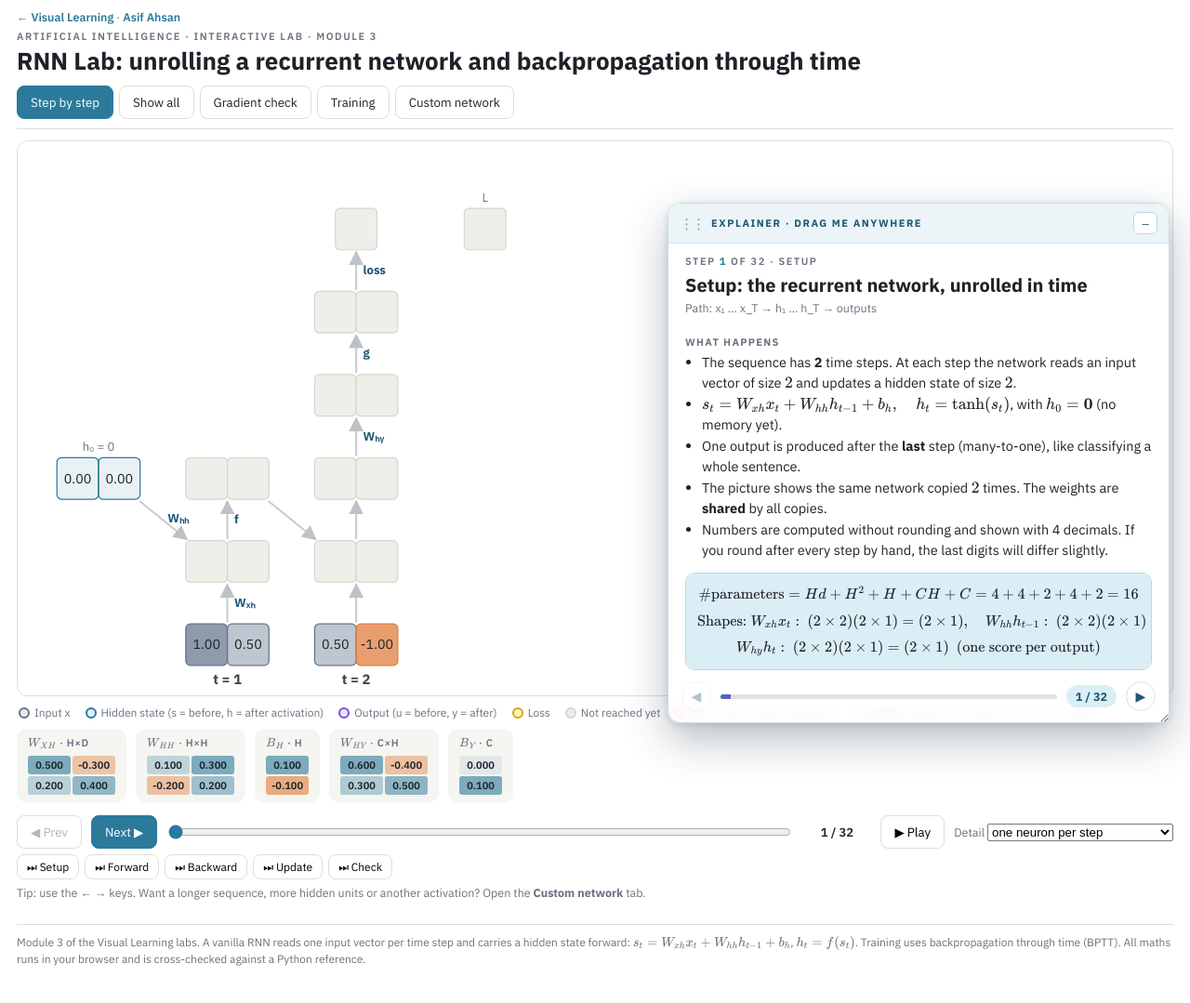
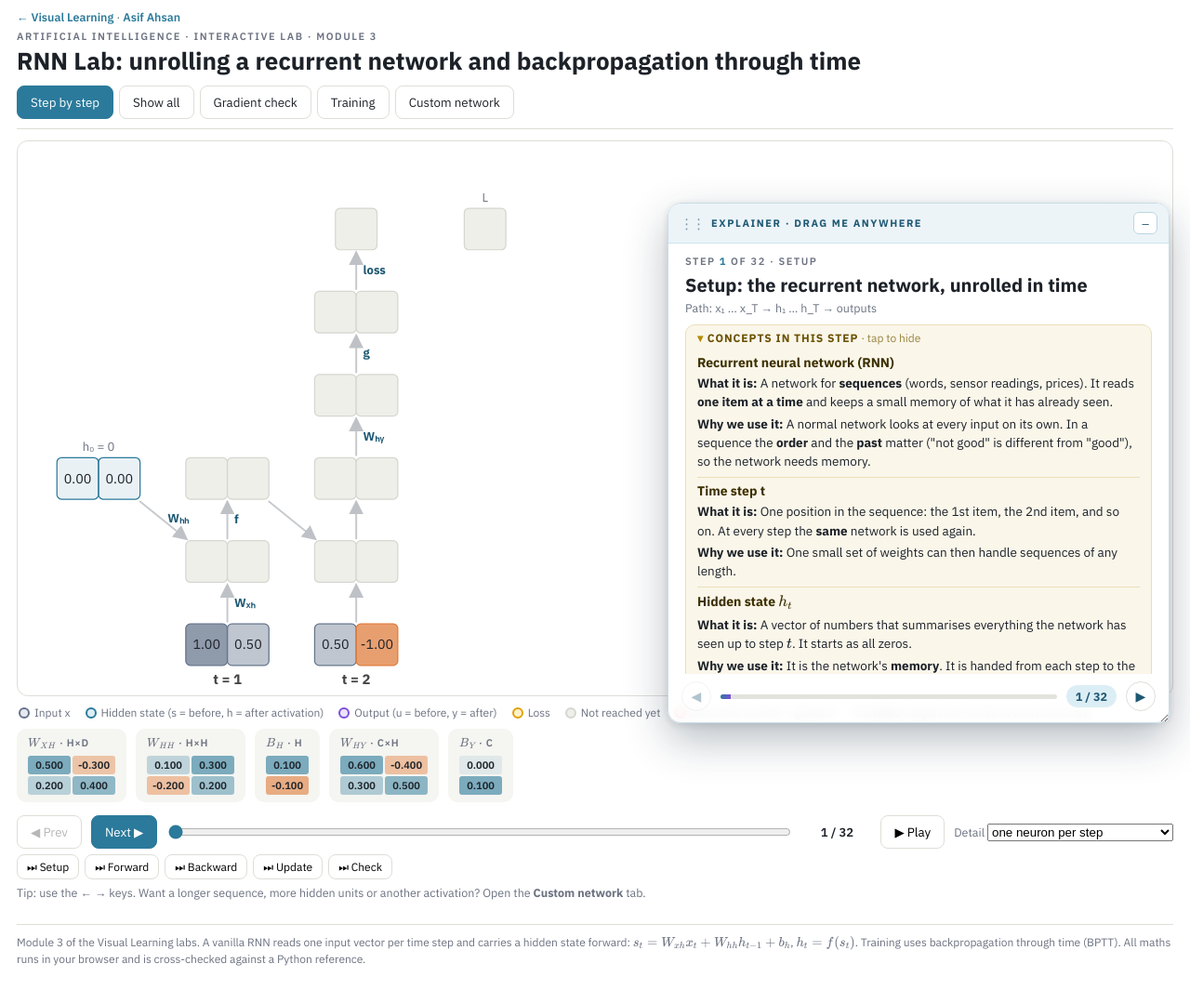
Before and after one commit to asifahsaan/asifahsaan.github.io, a plain HTML site: page visual-learning/rnn.html in a window 1280 px wide. Shown: the whole page at 93% size. Drawn offline with Linux system fonts and the light colour scheme.

Commit message:
RNN lab: one open-by-default concepts block above the calculations, dogs preset uses all 3 steps, sliding-window sequence count table

```diff
--- a/visual-learning/rnn.html
+++ b/visual-learning/rnn.html
@@ -194,11 +194,17 @@ body{padding-top:10px}
 .mat .mg{display:inline-grid;gap:2px}
 .mat .mg i{display:block;min-width:46px;padding:2px 3px;font:600 11px/16px "IBM Plex Sans",sans-serif;text-align:center;font-style:normal;border-radius:3px}
 .mat.hi .mk{color:var(--acc)}
-details.learn{background:#FAF6EA;border:1px solid #EADFB8;border-radius:8px;padding:5px 10px;margin:5px 0}
-details.learn summary{cursor:pointer;font-weight:600;font-size:13px;color:#6b5200;list-style:none}
-details.learn summary::-webkit-details-marker{display:none}
-details.learn summary:before{content:"▸ ";color:#B58B00}
-details.learn[open] summary:before{content:"▾ "}
+details.concepts{background:#FAF6EA;border:1px solid #EADFB8;border-radius:10px;padding:6px 12px;margin:8px 0}
+details.concepts>summary{cursor:pointer;font-weight:700;font-size:12px;letter-spacing:.08em;text-transform:uppercase;color:#6b5200;list-style:none}
+details.concepts>summary::-webkit-details-marker{display:none}
+details.concepts>summary:before{content:"▸ ";color:#B58B00}
+details.concepts[open]>summary:before{content:"▾ "}
+details.concepts>summary:after{content:" · tap to hide";font-weight:400;text-transform:none;letter-spacing:0;color:#9a8440}
+details.concepts:not([open])>summary:after{content:" · tap to read";}
+.lcard{border-top:1px solid #EADFB8;margin-top:7px;padding-top:5px}
+.lcard:first-of-type{border-top:0;margin-top:5px}
+.lcard .lh{font-weight:700;font-size:14px;color:#3d3000}
+.lcard p{margin:3px 0;font-size:13.5px;line-height:1.5}
 .tkn{display:inline-block;background:#EBE3FA;border-radius:99px;padding:1px 9px;margin:0 4px 2px 0;font-weight:600;color:#5b2fa0;font-size:12.5px}
 .vocabline{margin:8px 2px 0;font-size:13px;color:#444;line-height:1.7}
 .vocabline .vl2{margin-top:4px;color:#333}
@@ -259,11 +265,11 @@ details.learn[open] summary:before{content:"▾ "}
         <div class="k" id="kick"></div>
         <h2 id="title"></h2>
         <div class="path" id="path"></div>
+        <div id="learn"></div>
         <div id="opkey" class="opkey"></div>
         <div class="what"><h3>What happens</h3><ul id="what"></ul></div>
         <div class="res" id="res"></div>
         <div class="say"><h3>Teaching note</h3><div id="say"></div></div>
-        <div id="learn"></div>
       </div>
       <div class="fnav"><button id="prev2" title="Previous">◀</button><div class="trk"><div class="bar" id="bar"></div></div><span class="c2" id="cnt2"></span><button id="next2" title="Next">▶</button></div>
     </aside>
@@ -616,7 +622,7 @@ function paint(){
     const used=(r,c)=>sp&&(sp.all||(sp.rows&&sp.rows.includes(r))||(sp.cols&&sp.cols.includes(c))||(sp.idx&&sp.idx.includes(r)));
     const cells=rows.map((row,r)=>row.map((v,c)=>{const u=used(r,c);return`<i style="background:${v>=0?`rgba(43,122,155,${.1+.5*Math.abs(v)/mx})`:`rgba(224,123,57,${.1+.5*Math.abs(v)/mx})`};${u?`outline:3px solid ${sp.col};outline-offset:-1px;font-weight:800`:(om?'opacity:.3':'')}">${v.toFixed(3)}</i>`;}).join('')).join('');
     return`<div class="mat ${(om?!!sp:hi.has(n))?'hi':''}" style="${om&&!sp?'opacity:.55':''}"><div class="mk">${K(tex)} · ${sh}</div><div class="mg" style="grid-template-columns:repeat(${rows[0].length},auto)">${cells}</div></div>`;}).join('');
-  $('#learn').innerHTML=(cur.learn||[]).map(l=>`<details class="learn"><summary>${rt(l.title)}</summary><p><b>What it is:</b> ${rt(l.what)}</p><p><b>Why we use it:</b> ${rt(l.why)}</p></details>`).join('');
+  {const lr=cur.learn||[];$('#learn').innerHTML=lr.length?`<details class="concepts" ${window.__conceptsOpen===false?'':'open'}><summary>Concept${lr.length>1?'s':''} in this step</summary>${lr.map(l=>`<div class="lcard"><div class="lh">${rt(l.title)}</div><p><b>What it is:</b> ${rt(l.what)}</p><p><b>Why we use it:</b> ${rt(l.why)}</p></div>`).join('')}</details>`:'';}
   $('#opkey').innerHTML=(cur.ops&&cur.ops.key||[]).map(([c,t])=>`<span><i style="background:${c}"></i>${rt(t)}</span>`).join('');
   // panel
   const names={S:'Setup',F:'Forward',B:'Backward',U:'Update',C:'Check'};
@@ -644,8 +650,8 @@ function setTab(t){tab=t;stopPlay();stopTrainPlay();syncPanel();document.querySe
 function renderAll(){const names={S:['Setup',''],F:['Forward pass (through time)',''],B:['Backward pass: backpropagation through time','B'],U:['Update',''],C:['Check','']};let h='',last='';
   steps.forEach((s,i)=>{if(s.ph!==last){last=s.ph;const nm=names[s.ph];h+=(i?'</div>':'')+`<div class="sec ${nm[1]}">${nm[0]}</div><div class="cards">`;}
     h+=`<div class="card"><div class="k">Step ${i+1} of ${steps.length}</div><h4>${rt(s.title)}</h4>${s.res.map(r=>K(r,true)).join('')}</div>`;});
-  const gl=(steps.gloss||[]).map(l=>`<details class="learn"><summary>${rt(l.title)}</summary><p><b>What it is:</b> ${rt(l.what)}</p><p><b>Why we use it:</b> ${rt(l.why)}</p></details>`).join('');
-  $('#p-all').innerHTML=`<details class="gl"><summary style="cursor:pointer;font-weight:700;font-size:16px;margin:4px 0 6px">Concepts used in this lab (tap to open)</summary><div class="cards">${gl}</div></details><div class="row" style="margin-top:14px"><h2 style="margin:0;font-size:20px">Every calculation of one training step, on one screen</h2><span class="note">Click a card to jump to it in Step by step.</span></div>`+h+'</div>';
+  const gl=(steps.gloss||[]).map(l=>`<div class="lcard"><div class="lh">${rt(l.title)}</div><p><b>What it is:</b> ${rt(l.what)}</p><p><b>Why we use it:</b> ${rt(l.why)}</p></div>`).join('');
+  $('#p-all').innerHTML=`<details class="concepts" open><summary>All concepts used in this lab</summary><div class="cards">${gl}</div></details><div class="row" style="margin-top:14px"><h2 style="margin:0;font-size:20px">Every calculation of one training step, on one screen</h2><span class="note">Click a card to jump to it in Step by step.</span></div>`+h+'</div>';
   $('#p-all').querySelectorAll('.card').forEach((c,i)=>{c.style.cursor='pointer';c.onclick=()=>{setTab('step');go(i);}});}
 function renderCheck(){const eps=parseFloat($('#eps').value),an=analytic(S.cfg),ng=numgrad(S.cfg,eps);let mx=0;
   $('#gcform').innerHTML=K(R`\dfrac{\partial L}{\partial\theta}\;\approx\;\dfrac{L(\theta+\epsilon)-L(\theta-\epsilon)}{2\epsilon}`,true)+`<div>Nudge one shared weight up and down by ε, re-run the whole unrolled forward pass, and compare with the BPTT value.</div>`;
@@ -762,7 +768,7 @@ function wordCfg(o){const c=Object.assign(defaultCfg(),{act:'tanh',gran:'neuron'
   c.tok={vocab:o.vocab.slice(),seq:o.seq.map(w=>o.vocab.indexOf(w)),emb:o.emb||null};delete c.vocab;delete c.seq;delete c.emb;
   tokSync(c);if(!o.Wxh)randWeights(c,hashStr(o.vocab.join('')+o.seq.join('')));return c;}
 const WORD_PRESETS={
-  'Slides example: letters d-o-g (one-hot, 3 hidden units, predict the next letter at every step)':()=>wordCfg({vocab:['d','o','g','s'],seq:['d','o','g'],mode:'all',H:3,
+  'Slides example: the word "dogs" (letters d o g s, one-hot, 3 hidden units, next letter at every step)':()=>wordCfg({vocab:['d','o','g','s'],seq:['d','o','g','s'],mode:'all',H:3,
     Wxh:[[.6,.8,.4,.8],[.2,.2,.8,.7],[.9,.8,.1,.2]],Whh:[[.1,.5,.1],[.5,.9,.3],[.3,.2,.1]],b:[0,0,0],Why:[[.9,.8,.3],[.2,.3,.4],[.6,.9,.1],[.5,0,.3]],by:[0,0,0,0]}),
   'Next word: "I love" → AI (7 words, 2-number embeddings, 2 hidden units)':()=>wordCfg({vocab:['I','love','AI','and','learning','is','useful'],seq:['I','love','AI'],mode:'last',H:2,
     emb:[[1,0],[0,1],[1,1],[.5,.5],[.5,.5],[.5,.5],[.5,.5]],Wxh:[[.5,.2],[.1,.4]],Whh:[[.3,.1],[.2,.2]],b:[0,0],Why:[[.1,.1],[.2,.1],[1,1.2],[.3,.2],[.5,.4],[.1,.3],[.4,.5]],by:[0,0,0,0,0,0,0]}),
@@ -777,6 +783,7 @@ function updateVocabline(){const el=$('#vocabline'),cfg=S.cfg;if(!cfg.tok){el.in
     lines.push(`step ${t+1}: input <b>${esc(tk.vocab[tk.seq[t]])}</b> → predicts <b>${esc(tk.vocab[pi])}</b> (${(y[pi]*100).toFixed(1)}%), target <b>${esc(tk.vocab[ti])}</b> gets ${(y[ti]*100).toFixed(1)}%`);});
   el.innerHTML=h+(lines.length?`<div class="vl2">${lines.join('<br>')}</div>`:'');}
 const _paint=paint;paint=function(){_paint();updateVocabline();};
+$('#learn').addEventListener('toggle',e=>{if(e.target.classList&&e.target.classList.contains('concepts'))window.__conceptsOpen=e.target.open;},true);
 /* ---------- training extras ---------- */
 function rollout(cfg,tokens,n){const tk=cfg.tok,A=ACTS[cfg.act];let h=Array(cfg.H).fill(0),seq=tokens.slice(),probs=null;
   const step=i=>{const a=mv(cfg.Wxh,tokVec(cfg,i)),r=mv(cfg.Whh,h);h=a.map((v,j)=>A.f(v+r[j]+cfg.b[j]));const u=mv(cfg.Why,h).map((v,c)=>v+cfg.by[c]),mx=Math.max(...u),e=u.map(v=>Math.exp(v-mx)),s=e.reduce((p,q)=>p+q,0);probs=e.map(v=>v/s);return probs;};
@@ -804,6 +811,9 @@ const _renderCheck=renderCheck;renderCheck=function(){_renderCheck();const cfg=S
   document.querySelectorAll('#influence span').forEach(el=>{if(el.textContent.includes('$'))el.innerHTML=rt(el.textContent);});};
 /* ---------- custom editor: words / letters ---------- */
 function setMsg(t,bad){$('#cmsg').innerHTML=bad?`<span class="warn">${esc(t)}</span>`:`<span class="okk">${esc(t)}</span>`;}
+function windowsInfo(sq){const N=sq.length;if(N<2)return'';
+  const rows=[];for(let L=1;L<=Math.min(N-1,4);L++){const ex=[];for(let i=0;i+L<N;i++)ex.push(`${sq.slice(i,i+L).join(' ')} → ${sq[i+L]}`);rows.push(`<tr><td>${L}</td><td><b>${N-L}</b></td><td style="text-align:left">${ex.map(esc).join(' &nbsp;·&nbsp; ')}</td></tr>`);}
+  return`<div class="fbox" style="max-width:760px"><div class="k">How many training sequences does this text give?</div><div class="note" style="margin-bottom:6px">The system slides a window over the text. A text of <b>N = ${N}</b> tokens and window length <b>L</b> gives <b>N − L</b> examples (L inputs, the next token is the answer). This lab shows <b>one</b> example at a time (the sequence you typed); real training uses all of them.</div><table class="t"><tr><th>window L</th><th>examples</th><th style="text-align:left">the examples</th></tr>${rows.join('')}</table></div>`;}
 function buildWords(){const cfg=S.cfg,tk=cfg.tok,el=$('#c-words');
   const vocab=tk?tk.vocab.join(' '):'d o g s',seq=tk?tk.seq.map(i=>tk.vocab[i]).join(' '):'d o g',emb=tk&&tk.emb?String(tk.emb[0].length):'onehot',mode=tk?cfg.mode:'all',H=tk?cfg.H:3;
   el.innerHTML=`<div class="fbox"><div class="k">Your own words or letters</div><div class="row">
@@ -814,7 +824,8 @@ function buildWords(){const cfg=S.cfg,tk=cfg.tok,el=$('#c-words');
     <label>Hidden units<input type="number" id="wh" min="1" max="5" value="${H}"></label>
     <button class="btn pri" id="wbuild">Build this example</button></div>
     <div class="note">Example: vocabulary “d o g s”, sequence “d o g” gives inputs d, o and targets o, g (the slides' example). Sequence “I love AI” with “only the token after the last input” asks: after “I love”, what comes next? (2–8 words, letters or digits only, sequence of 2–6 tokens.)</div></div>
-    <div id="wemb"></div>`;
+    <div id="wemb"></div><div id="wwin"></div>`;
+  const win=()=>{const sq=$('#ws').value.trim().split(/[\s,]+/).filter(Boolean);$('#wwin').innerHTML=windowsInfo(sq);};win();$('#ws').oninput=win;
   $('#wbuild').onclick=()=>{const tokens=s=>s.trim().split(/[\s,]+/).filter(Boolean);const vocab=tokens($('#wv').value),seq=tokens($('#ws').value),modeV=$('#wm').value,embV=$('#we').value,Hn=parseInt($('#wh').value);
     if(vocab.length<2||vocab.length>8)return setMsg('Vocabulary needs 2 to 8 different words.',1);
     if(vocab.some(w=>!/^[A-Za-z0-9'-]+$/.test(w)))return setMsg('Use only letters, digits, apostrophes or hyphens in words.',1);
```
Also changed, not shown: src/rnn.template.html (+15 -9 lines), src/rnn_words.js (+7 -2 lines).
